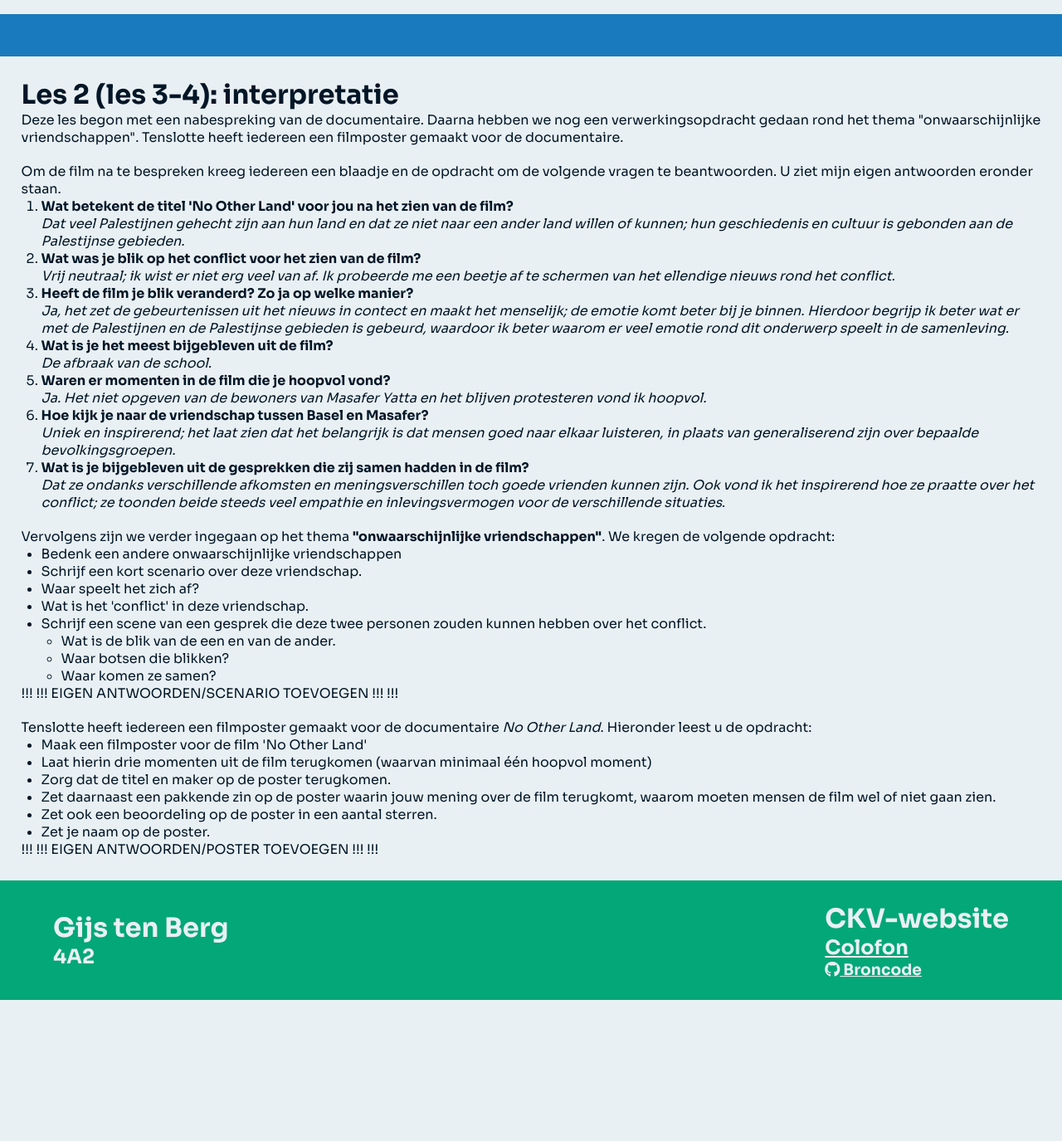
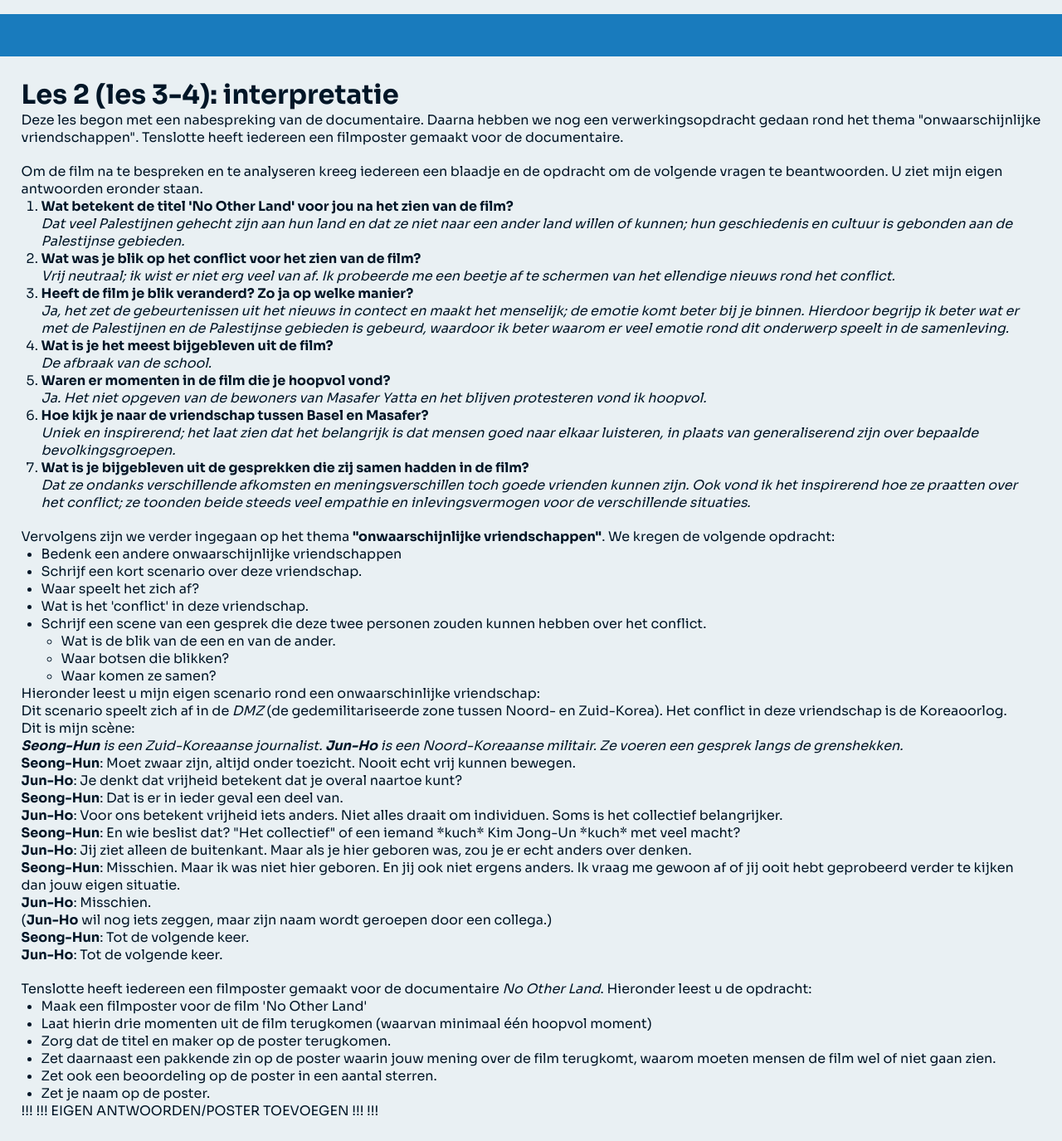
Before and after one commit to Gijs6/ckv, a Flask app: page /gijstenberg4a2/blok-3 in a window 1280 px wide. Shown: the part 2106-3481 px from the top of the page at 83% size. Before the commit the page ends 3311 px from the top, so only its background shows below. Run offline with Flask 3, Linux system fonts and the light colour scheme; some libraries are stand-ins or nearby versions.

Commit message:
Add "scenario onwaarschijnlijke vrienschap"

```diff
--- a/templates/ckvb3.html
+++ b/templates/ckvb3.html
@@ -78,7 +78,7 @@
 
         <div class="verslagtekst-tekststukje">
             <p>
-                Om de film na te bespreken kreeg iedereen een blaadje en de opdracht om de volgende vragen te beantwoorden. U ziet mijn eigen antwoorden eronder staan.
+                Om de film na te bespreken en te analyseren kreeg iedereen een blaadje en de opdracht om de volgende vragen te beantwoorden. U ziet mijn eigen antwoorden eronder staan.
             </p>
             <ol>
                 <li>
@@ -107,7 +107,7 @@
                 </li>
                 <li>
                     <b>Wat is je bijgebleven uit de gesprekken die zij samen hadden in de film?</b><br>
-                    <i>Dat ze ondanks verschillende afkomsten en meningsverschillen toch goede vrienden kunnen zijn. Ook vond ik het inspirerend hoe ze praatte over het conflict; ze toonden beide steeds veel empathie en inlevingsvermogen voor de verschillende situaties.</i>
+                    <i>Dat ze ondanks verschillende afkomsten en meningsverschillen toch goede vrienden kunnen zijn. Ook vond ik het inspirerend hoe ze praatten over het conflict; ze toonden beide steeds veel empathie en inlevingsvermogen voor de verschillende situaties.</i>
                 </li>
             </ol>
         </div>
@@ -127,7 +127,24 @@
                     </ul>
                 </li>
             </ul>
-            <p>!!! !!! EIGEN ANTWOORDEN/SCENARIO TOEVOEGEN !!! !!!</p>
+            <p>
+                Hieronder leest u mijn eigen scenario rond een onwaarschinlijke vriendschap:<br>
+                Dit scenario speelt zich af in de <i>DMZ</i> (de gedemilitariseerde zone tussen Noord- en Zuid-Korea). Het conflict in deze vriendschap is de Koreaoorlog.<br>
+
+                Dit is mijn scène:<br>
+                <i><b>Seong-Hun</b> is een Zuid-Koreaanse journalist. <b>Jun-Ho</b> is een Noord-Koreaanse militair. Ze voeren een gesprek langs de grenshekken.</i><br>
+                <b>Seong-Hun</b>: Moet zwaar zijn, altijd onder toezicht. Nooit echt vrij kunnen bewegen.<br>
+                <b>Jun-Ho</b>: Je denkt dat vrijheid betekent dat je overal naartoe kunt?<br>
+                <b>Seong-Hun</b>: Dat is er in ieder geval een deel van.<br>
+                <b>Jun-Ho</b>: Voor ons betekent vrijheid iets anders. Niet alles draait om individuen. Soms is het collectief belangrijker.<br>
+                <b>Seong-Hun</b>: En wie beslist dat? "Het collectief" of een iemand *kuch* Kim Jong-Un *kuch* met veel macht?<br>
+                <b>Jun-Ho</b>: Jij ziet alleen de buitenkant. Maar als je hier geboren was, zou je er echt anders over denken.<br>
+                <b>Seong-Hun</b>: Misschien. Maar ik was niet hier geboren. En jij ook niet ergens anders. Ik vraag me gewoon af of jij ooit hebt geprobeerd verder te kijken dan jouw eigen situatie.<br>
+                <b>Jun-Ho</b>: Misschien.<br>
+                (<b>Jun-Ho</b> wil nog iets zeggen, maar zijn naam wordt geroepen door een collega.)<br>
+                <b>Seong-Hun</b>: Tot de volgende keer.<br>
+                <b>Jun-Ho</b>: Tot de volgende keer.
+            </p>
         </div>
 
         <div class="verslagtekst-tekststukje">
```
